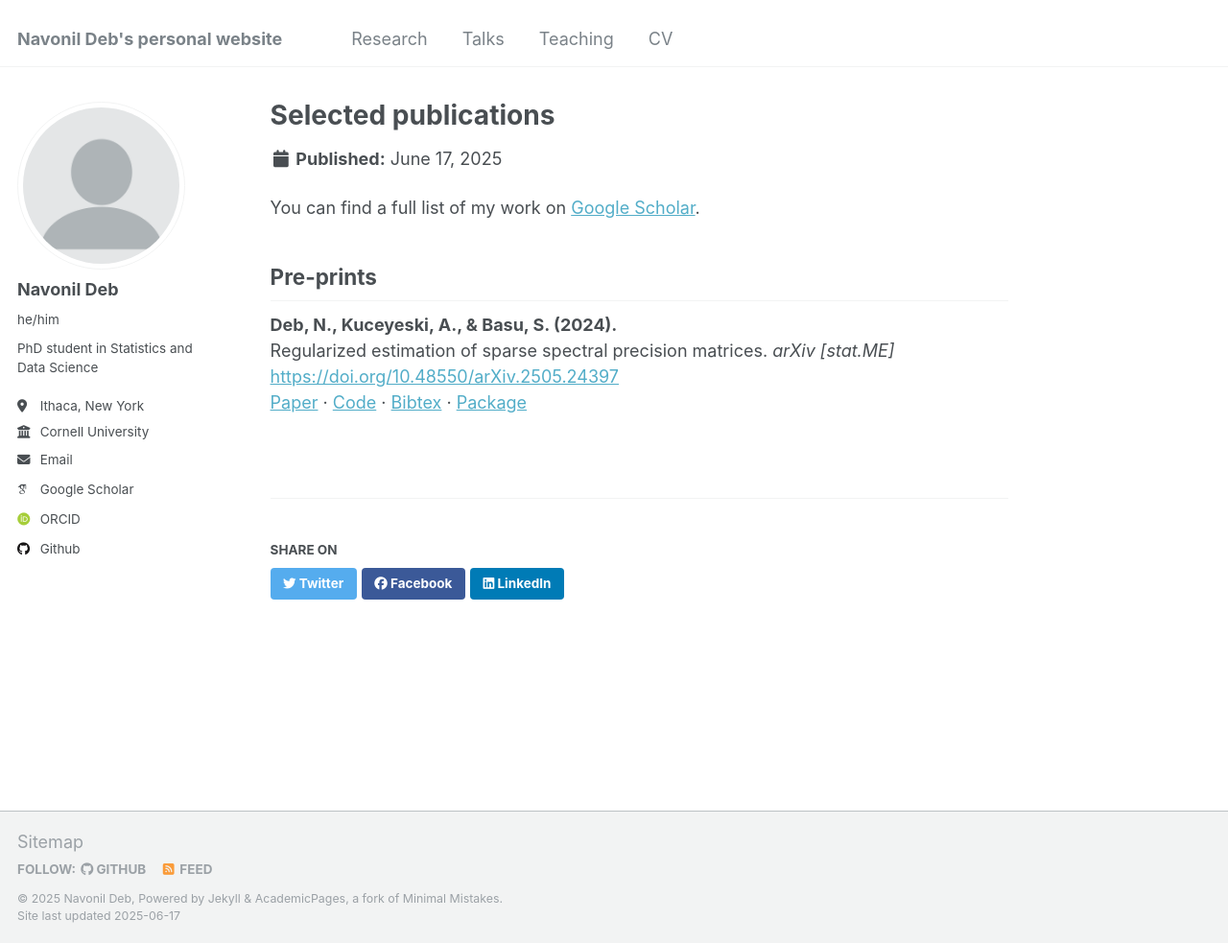
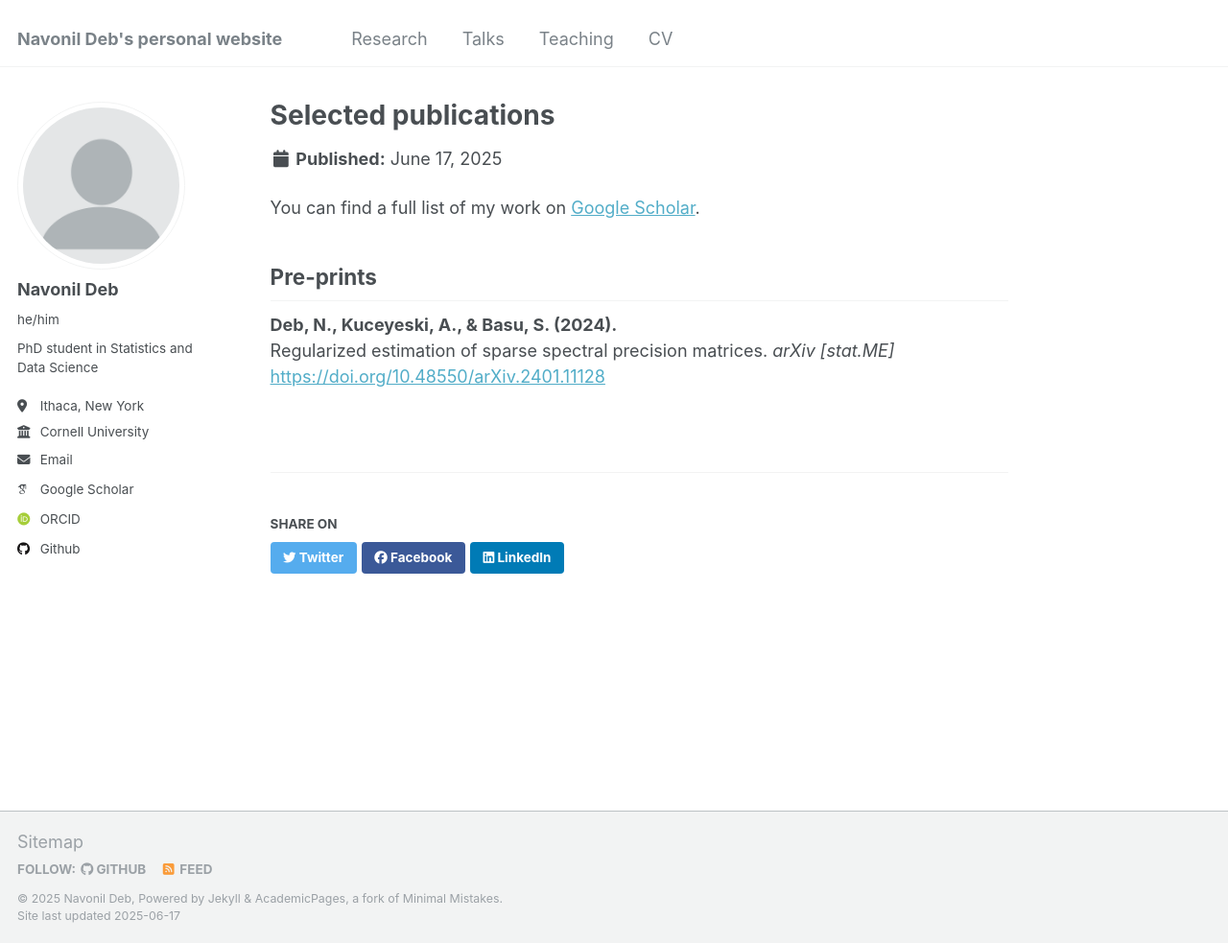
Before and after one commit to navonildeb/navonildeb.github.io, a Jekyll site: the page built from _publications/publications.md, in a window 1280 px wide and 983 px high. Shown: the whole window at 96% size. Built offline with Jekyll 4.4.1, drawn with Linux system fonts in a browser that asks for light colours; some web fonts are replaced.

Commit message:
Update publications.md

```diff
--- a/_publications/publications.md
+++ b/_publications/publications.md
@@ -12,5 +12,4 @@ You can find a full list of my work on [Google Scholar](https://scholar.google.c
 **Deb, N., Kuceyeski, A., & Basu, S. (2024).**
 Regularized estimation of sparse spectral precision matrices.
 *arXiv [stat.ME]*
-[https://doi.org/10.48550/arXiv.2505.24397](https://doi.org/10.48550/arXiv.2505.24397)
-[Paper](https://doi.org/10.48550/arXiv.2505.24397) · [Code](https://github.com/example/predictive-stacking) · [Bibtex](/bibtex/stacking1.bib) · [Package](https://github.com/example/spstack)
+[https://doi.org/10.48550/arXiv.2401.11128](https://doi.org/10.48550/arXiv.2401.11128)
```
